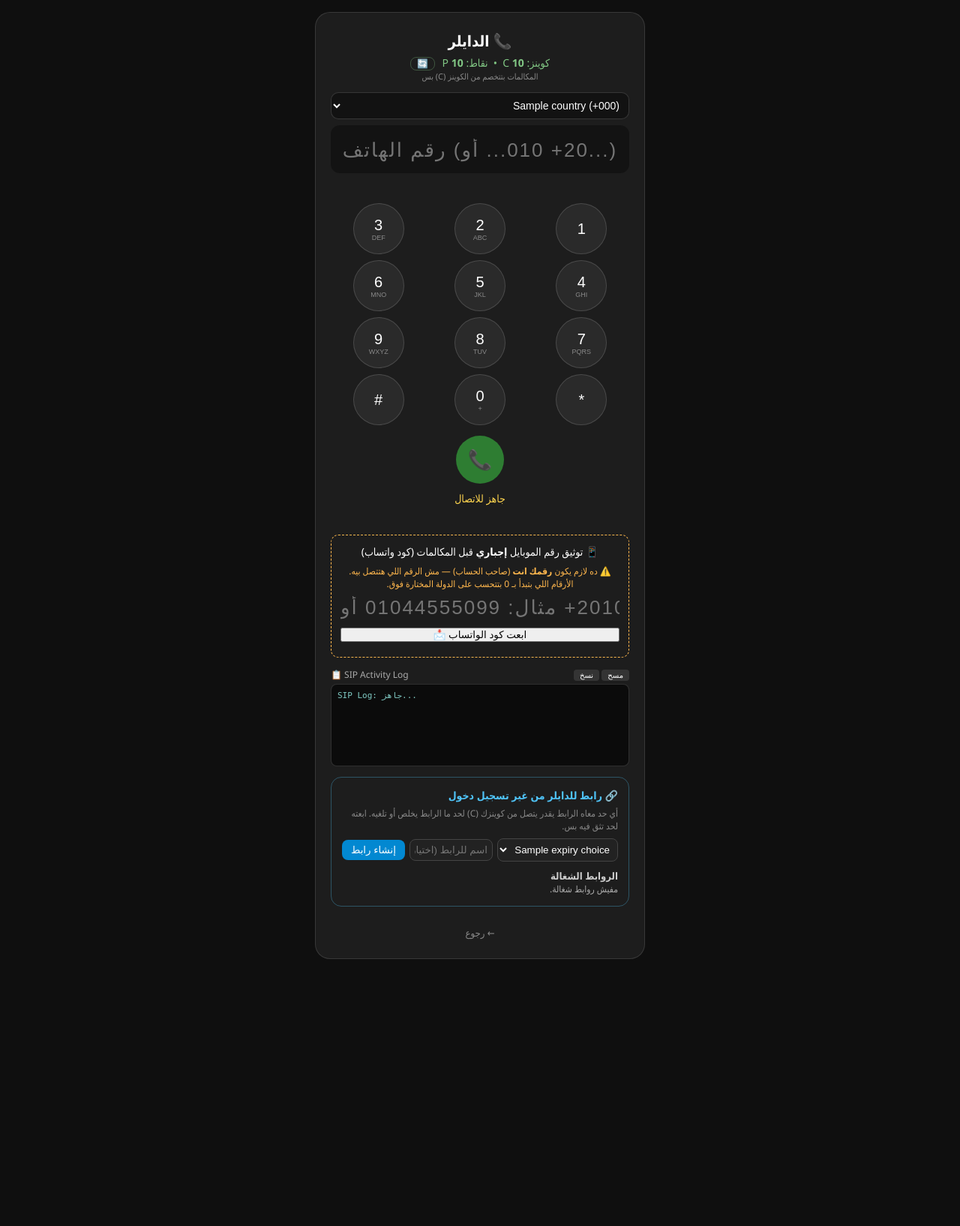
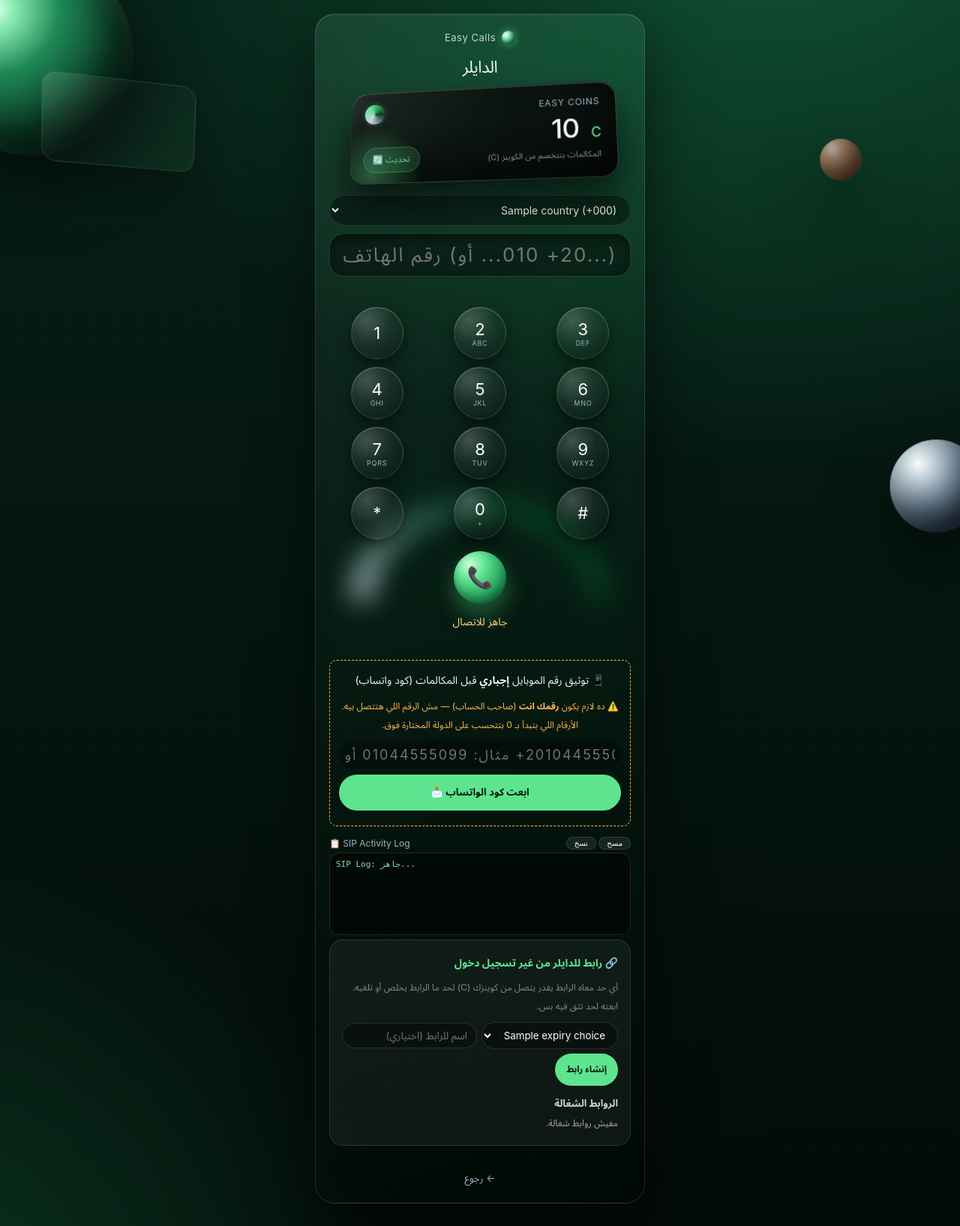
Before and after one commit to abdalrahmanismail340-droid/Esimeasy, a Flask app: template templates/dialer.html in a window 1280 px wide. Shown: the whole page at 75% size. Before the commit the page ends 1279 px from the top, so only its background shows below. Run offline with Flask 3, Linux system fonts and the light colour scheme; the template is opened without the code that fills it: most values are stand-ins (such as "Sample title", 1, 10 or a date in 2020).

Commit message:
New Plasma-style 3D look; show Coins (C) only
- static/plasma.css + _scene.html: deep racing-green theme, glossy CSS-3D orbs/ring/glass slab
  (pure CSS, no WebGL or external assets; animations off with prefers-reduced-motion)
- glossy tilted 3D Easy Coins card on login, dashboard and dialer (pointer tilt via static/plasma.js)
- 3D keypad / call buttons; keypad forced LTR so it reads 1-2-3 in the RTL page
- Points (P) removed from the UI everywhere
- no call / SIP logic changes

```diff
--- a/app.py
+++ b/app.py
@@ -462,7 +462,6 @@ def dialer():
         key=lambda c: c["name"])
     return render_template("dialer.html", user=ctx["user"],
                            balance=esim.get("remainCallPoint", 0),
-                           points=esim.get("remainPoint"),
                            countries=countries,
                            phone_authenticated=ctx["phone_auth"],
                            shared=ctx["mode"] == "link",
--- /dev/null
+++ b/static/plasma.css
@@ -0,0 +1,114 @@
+/* Plasma-One-inspired theme: deep racing green, glossy 3D shapes, silver type.
+   Pure CSS 3D (no WebGL / no external assets) so it stays light on phones. */
+:root {
+  --bg0: #030b07; --bg1: #062016; --racing: #0b3d27; --racing2: #135c3b;
+  --silver: #c9d4dc; --silver-blue: #9fb3c4; --chamois: #b98b63;
+  --accent: #5ee38f; --accent-ink: #04210f; --danger: #ff6b6b; --warn: #ffd27a;
+  --glass: rgba(255,255,255,0.055); --glass-b: rgba(255,255,255,0.12);
+  --radius: 26px;
+}
+* { box-sizing: border-box; margin: 0; padding: 0; }
+html { background: var(--bg0); }
+body {
+  font-family: "Inter", "SF Pro Display", "Segoe UI", "Noto Sans Arabic", Tahoma, sans-serif;
+  color: #f2f6f4; min-height: 100vh; display: flex; align-items: center; justify-content: center;
+  padding: 24px 0; overflow-x: hidden; -webkit-font-smoothing: antialiased;
+  background:
+    radial-gradient(120% 80% at 80% -10%, rgba(19,92,59,0.85), transparent 60%),
+    radial-gradient(90% 70% at -10% 110%, rgba(11,61,39,0.9), transparent 60%),
+    linear-gradient(180deg, var(--bg1), var(--bg0));
+}
+
+/* ---------- 3D background scene ---------- */
+.scene { position: fixed; inset: 0; z-index: 0; pointer-events: none; perspective: 900px; overflow: hidden; }
+.scene .orb, .scene .ring, .scene .slab { position: absolute; transform-style: preserve-3d; will-change: transform; }
+.orb {
+  border-radius: 50%;
+  background: radial-gradient(circle at 32% 28%, #e9fff3 0%, #8ff0b6 9%, #1f8a57 32%, #0b3d27 62%, #03140c 100%);
+  box-shadow: inset -18px -24px 50px rgba(0,0,0,0.55), inset 10px 12px 30px rgba(255,255,255,0.18), 0 40px 80px rgba(0,0,0,0.5);
+}
+.orb.o1 { width: 260px; height: 260px; top: -70px; left: -80px; animation: floatA 14s ease-in-out infinite; }
+.orb.o2 { width: 120px; height: 120px; bottom: 9%; right: -30px; animation: floatB 11s ease-in-out infinite;
+  background: radial-gradient(circle at 30% 25%, #ffffff 0%, #d6e2ea 12%, #8aa0b2 38%, #33465a 70%, #0d1720 100%); }
+.orb.o3 { width: 54px; height: 54px; top: 22%; right: 12%; animation: floatA 9s ease-in-out infinite reverse;
+  background: radial-gradient(circle at 30% 25%, #fff3e6 0%, #e2b48b 20%, #9a6a44 55%, #3a2414 100%); }
+.ring {
+  width: 340px; height: 340px; bottom: -150px; left: 50%; margin-left: -170px; border-radius: 50%;
+  border: 28px solid transparent;
+  background: conic-gradient(from 0deg, #0b3d27, #5ee38f, #c9d4dc, #135c3b, #0b3d27) border-box;
+  -webkit-mask: linear-gradient(#000 0 0) padding-box, linear-gradient(#000 0 0);
+  -webkit-mask-composite: xor; mask-composite: exclude;
+  filter: drop-shadow(0 30px 40px rgba(0,0,0,0.6));
+  animation: spinRing 26s linear infinite; opacity: 0.85;
+}
+.slab {
+  width: 180px; height: 112px; top: 14%; left: 6%; border-radius: 18px;
+  background: linear-gradient(135deg, rgba(255,255,255,0.22), rgba(255,255,255,0.02) 40%, rgba(94,227,143,0.15));
+  border: 1px solid rgba(255,255,255,0.18); backdrop-filter: blur(2px);
+  box-shadow: 0 30px 60px rgba(0,0,0,0.45); animation: tumble 18s ease-in-out infinite; opacity: 0.55;
+}
+@keyframes floatA { 0%,100% { transform: translate3d(0,0,0) } 50% { transform: translate3d(18px,26px,40px) } }
+@keyframes floatB { 0%,100% { transform: translate3d(0,0,0) } 50% { transform: translate3d(-22px,-30px,30px) } }
+@keyframes spinRing { from { transform: rotateX(68deg) rotateZ(0) } to { transform: rotateX(68deg) rotateZ(360deg) } }
+@keyframes tumble { 0%,100% { transform: rotateX(18deg) rotateY(-24deg) rotateZ(-8deg) } 50% { transform: rotateX(-10deg) rotateY(22deg) rotateZ(6deg) translateZ(30px) } }
+@media (max-width: 520px) { .orb.o1 { width: 150px; height: 150px; top: -30px; left: -50px; } .orb.o2 { width: 90px; height: 90px; right: -20px; bottom: 4%; } .orb.o3 { top: 46%; right: -14px; } .slab { display: none; } .ring { width: 260px; height: 260px; margin-left: -130px; bottom: -150px; } }
+@media (prefers-reduced-motion: reduce) { .scene * { animation: none !important; } }
+
+/* ---------- surfaces ---------- */
+.card {
+  position: relative; z-index: 1; width: 92%; max-width: 440px; padding: 30px 22px 22px; text-align: center;
+  border-radius: var(--radius); background: linear-gradient(160deg, rgba(255,255,255,0.09), rgba(255,255,255,0.025) 45%, rgba(0,0,0,0.25));
+  border: 1px solid var(--glass-b); backdrop-filter: blur(18px) saturate(140%); -webkit-backdrop-filter: blur(18px) saturate(140%);
+  box-shadow: 0 30px 80px rgba(0,0,0,0.55), inset 0 1px 0 rgba(255,255,255,0.12);
+}
+h1 { font-weight: 400; font-size: 28px; letter-spacing: -0.02em; line-height: 1.15; margin-bottom: 6px; }
+h1 b { font-weight: 600; }
+.sub { color: var(--silver-blue); font-size: 14px; margin-bottom: 20px; }
+.brand { display: inline-flex; align-items: center; gap: 8px; font-size: 13px; color: var(--silver); letter-spacing: .04em; margin-bottom: 18px; }
+.brand i { width: 18px; height: 18px; border-radius: 50%; display: inline-block;
+  background: radial-gradient(circle at 30% 30%, #fff, #8ff0b6 25%, #135c3b 70%); box-shadow: 0 0 12px rgba(94,227,143,0.6); }
+
+/* glossy 3D balance card */
+.pcard-wrap { perspective: 1000px; margin: 4px auto 18px; max-width: 360px; }
+.pcard {
+  position: relative; border-radius: 22px; padding: 18px 20px; min-height: 150px; text-align: right; overflow: hidden;
+  background: linear-gradient(140deg, #1d2a24 0%, #0c1511 45%, #050907 100%);
+  border: 1px solid rgba(255,255,255,0.14);
+  box-shadow: 0 28px 50px rgba(0,0,0,0.6), inset 0 1px 0 rgba(255,255,255,0.18), inset 0 -20px 40px rgba(0,0,0,0.5);
+  transform: rotateX(14deg) rotateY(-10deg); transform-style: preserve-3d; transition: transform .25s ease-out;
+}
+.pcard::before { /* moving gloss */
+  content: ""; position: absolute; inset: -40% -60%; pointer-events: none;
+  background: linear-gradient(115deg, transparent 40%, rgba(255,255,255,0.16) 48%, transparent 56%);
+  animation: gloss 7s ease-in-out infinite;
+}
+.pcard::after { /* emerald glow chip */
+  content: ""; position: absolute; width: 140px; height: 140px; left: -40px; bottom: -60px; border-radius: 50%;
+  background: radial-gradient(circle, rgba(94,227,143,0.35), transparent 70%); pointer-events: none;
+}
+@keyframes gloss { 0%,100% { transform: translateX(-30%) } 50% { transform: translateX(30%) } }
+@media (prefers-reduced-motion: reduce) { .pcard::before { animation: none; } .pcard { transform: none; } }
+.pcard .label { font-size: 12px; color: var(--silver-blue); letter-spacing: .06em; }
+.pcard .amount { font-size: 40px; font-weight: 500; letter-spacing: -0.02em; margin: 6px 0 2px; direction: ltr; text-align: right; }
+.pcard .amount small { font-size: 18px; color: var(--accent); margin-left: 6px; }
+.pcard .hint { font-size: 11px; color: #7f938a; }
+.pcard .logo { position: absolute; top: 16px; left: 18px; width: 28px; height: 28px; border-radius: 50%;
+  background: conic-gradient(from 210deg, #c9d4dc, #5ee38f, #0b3d27, #c9d4dc); box-shadow: 0 0 0 4px rgba(255,255,255,0.05); }
+.pcard .chip-row { position: absolute; bottom: 14px; left: 18px; font-size: 12px; color: #9fb3c4; direction: ltr; }
+
+/* buttons */
+.btn, button.btn { display: block; width: 100%; text-decoration: none; border: none; cursor: pointer; font: inherit;
+  font-size: 16px; font-weight: 600; padding: 15px 22px; border-radius: 999px; margin-bottom: 12px; transition: transform .15s, box-shadow .15s, background .15s; }
+.btn:active { transform: scale(0.98); }
+.btn.primary { background: var(--accent); color: var(--accent-ink); box-shadow: 0 10px 30px rgba(94,227,143,0.25), inset 0 1px 0 rgba(255,255,255,0.5); }
+.btn.dark { background: #0d0f0e; color: #fff; box-shadow: inset 0 1px 0 rgba(255,255,255,0.12), 0 8px 20px rgba(0,0,0,0.4); }
+.btn.ghost { background: rgba(255,255,255,0.06); color: var(--silver); border: 1px solid var(--glass-b); font-weight: 400; font-size: 14px; padding: 12px 18px; }
+.btn.danger { background: transparent; color: var(--danger); border: 1px solid rgba(255,107,107,0.35); font-weight: 400; font-size: 14px; padding: 12px 18px; }
+.chip { display: inline-flex; align-items: center; gap: 6px; padding: 4px 12px; border-radius: 999px; font-size: 12px;
+  background: rgba(94,227,143,0.12); color: var(--accent); border: 1px solid rgba(94,227,143,0.3); cursor: pointer; font-family: inherit; }
+.box { background: var(--glass); border: 1px solid var(--glass-b); border-radius: 18px; padding: 16px; margin-bottom: 16px; color: var(--silver); font-size: 14px; }
+.box.warn { color: var(--warn); border-color: rgba(255,210,122,0.3); }
+.muted { color: #7f938a; font-size: 12px; }
+a { color: var(--accent); }
+.avatar { width: 64px; height: 64px; border-radius: 50%; border: 2px solid rgba(255,255,255,0.25); margin-bottom: 10px; box-shadow: 0 10px 30px rgba(0,0,0,0.5); }
+input, select { font-family: inherit; }
--- /dev/null
+++ b/static/plasma.js
@@ -0,0 +1,13 @@
+// Subtle pointer tilt for the glossy balance card (skipped on reduced motion / touch).
+(() => {
+  if (matchMedia('(prefers-reduced-motion: reduce)').matches || matchMedia('(hover: none)').matches) return;
+  document.querySelectorAll('.pcard').forEach(card => {
+    const wrap = card.parentElement;
+    wrap.addEventListener('pointermove', e => {
+      const r = wrap.getBoundingClientRect();
+      const x = (e.clientX - r.left) / r.width - 0.5, y = (e.clientY - r.top) / r.height - 0.5;
+      card.style.transform = `rotateX(${(-y * 18).toFixed(1)}deg) rotateY(${(x * 22).toFixed(1)}deg)`;
+    });
+    wrap.addEventListener('pointerleave', () => { card.style.transform = ''; });
+  });
+})();
--- /dev/null
+++ b/templates/_scene.html
@@ -0,0 +1 @@
+<div class="scene" aria-hidden="true"><div class="orb o1"></div><div class="orb o2"></div><div class="orb o3"></div><div class="slab"></div><div class="ring"></div></div>
--- a/templates/_share_links.html
+++ b/templates/_share_links.html
@@ -1,12 +1,12 @@
-<div class="share-box" style="margin:14px 0;padding:14px;border:1px solid #4fc3f755;border-radius:14px;text-align:right;font-size:14px;color:#ccc;">
-  <div style="font-weight:700;color:#4fc3f7;margin-bottom:6px;">🔗 رابط للدايلر من غير تسجيل دخول</div>
+<div class="share-box box" style="text-align:right;margin-top:6px;">
+  <div style="font-weight:700;color:var(--accent);margin-bottom:6px;">🔗 رابط للدايلر من غير تسجيل دخول</div>
   <div style="font-size:12px;color:#888;margin-bottom:8px;">أي حد معاه الرابط يقدر يتصل من كوينزك (C) لحد ما الرابط يخلص أو تلغيه. ابعته لحد تثق فيه بس.</div>
   <div style="display:flex;gap:6px;flex-wrap:wrap;align-items:center;">
-    <select id="shareHours" style="padding:6px;border-radius:8px;background:#222;color:#fff;border:1px solid #444;">
+    <select id="shareHours" style="padding:6px;border-radius:8px;background:rgba(0,0,0,0.35);color:#fff;border:1px solid var(--glass-b);border-radius:999px;padding:8px 12px;">
       {% for h, name in expiry_choices.items() %}<option value="{{ h }}"{% if h == default_hours %} selected{% endif %}>{{ name }}</option>{% endfor %}
     </select>
-    <input id="shareLabel" maxlength="40" placeholder="اسم للرابط (اختياري)" style="flex:1;min-width:110px;padding:6px;border-radius:8px;background:#222;color:#fff;border:1px solid #444;">
-    <button type="button" id="shareGen" style="padding:6px 12px;border-radius:8px;border:none;background:#0288d1;color:#fff;cursor:pointer;">إنشاء رابط</button>
+    <input id="shareLabel" maxlength="40" placeholder="اسم للرابط (اختياري)" style="flex:1;min-width:110px;padding:6px;border-radius:8px;background:rgba(0,0,0,0.35);color:#fff;border:1px solid var(--glass-b);border-radius:999px;padding:8px 12px;">
+    <button type="button" id="shareGen" class="chip" style="background:var(--accent);color:var(--accent-ink);font-weight:600;padding:8px 14px;">إنشاء رابط</button>
   </div>
   <div id="shareOut" style="display:none;margin-top:8px;">
     <input id="shareUrl" readonly style="width:100%;direction:ltr;padding:6px;border-radius:8px;background:#111;color:#81c784;border:1px solid #333;font-size:12px;">
--- a/templates/dialer.html
+++ b/templates/dialer.html
@@ -4,41 +4,55 @@
 <meta charset="UTF-8">
 <meta name="viewport" content="width=device-width, initial-scale=1.0">
 <title>الدايلر — مكالمة حقيقية</title>
+<link rel="stylesheet" href="{{ url_for('static', filename='plasma.css') }}">
+<meta name="theme-color" content="#062016">
 <style>
-  * { box-sizing: border-box; margin: 0; padding: 0; }
-  body { font-family: 'Segoe UI', Tahoma, sans-serif; background: #0f0f0f; min-height: 100vh; display: flex; align-items: center; justify-content: center; color: #fff; padding: 16px 0; }
-  .card { background: rgba(255,255,255,0.06); border: 1px solid rgba(255,255,255,0.12); border-radius: 20px; padding: 24px 20px; text-align: center; max-width: 440px; width: 95%; }
-  h1 { font-size: 20px; margin-bottom: 6px; }
-  .balance { color: #81c784; font-size: 14px; margin-bottom: 14px; }
-  .display { background: rgba(0,0,0,0.35); border-radius: 12px; padding: 14px; font-size: 26px; letter-spacing: 2px; min-height: 60px; margin-bottom: 8px; direction: ltr; overflow-x: auto; white-space: nowrap; }
-  .country { font-size: 14px; color: #ff6b35; margin-bottom: 12px; min-height: 20px; }
-  .pad { display: grid; grid-template-columns: repeat(3, 1fr); gap: 8px; margin-bottom: 14px; }
-  .pad button { font-size: 20px; padding: 10px 0; border-radius: 50%; border: 1px solid rgba(255,255,255,0.15); background: rgba(255,255,255,0.06); color: #fff; cursor: pointer; aspect-ratio: 1; max-width: 68px; margin: 0 auto; width: 100%; }
-  .pad button:active { background: rgba(255,255,255,0.2); }
-  .pad button small { display: block; font-size: 9px; color: #888; }
-  .actions { display: flex; gap: 12px; justify-content: center; margin-bottom: 10px; }
-  .call-btn { width: 64px; height: 64px; border-radius: 50%; border: none; font-size: 26px; cursor: pointer; background: #2e7d32; color: #fff; }
-  .hang-btn { width: 64px; height: 64px; border-radius: 50%; border: none; font-size: 26px; cursor: pointer; background: #c62828; color: #fff; display: none; }
-  .status { font-size: 14px; color: #ffd54f; min-height: 22px; margin-bottom: 6px; word-break: break-word; }
-  .timer { font-size: 15px; color: #81c784; min-height: 20px; direction: ltr; }
+  body { align-items: flex-start; padding: 18px 0 30px; }
+  .card { padding: 22px 18px 18px; }
+  h1 { font-size: 22px; margin-bottom: 12px; }
+  .pcard { min-height: 128px; }
+  .pcard .amount { font-size: 36px; }
+  .display { background: rgba(0,0,0,0.38); border: 1px solid var(--glass-b); border-radius: 20px; padding: 12px; min-height: 58px; margin-bottom: 8px; direction: ltr; overflow-x: auto; white-space: nowrap; box-shadow: inset 0 6px 16px rgba(0,0,0,0.45); }
+  .country { font-size: 14px; color: var(--accent); margin-bottom: 12px; min-height: 20px; }
+  .pad { display: grid; grid-template-columns: repeat(3, 1fr); gap: 10px; margin-bottom: 16px; direction: ltr; }
+  .pad button { font-family: inherit; font-size: 22px; font-weight: 400; border-radius: 50%; aspect-ratio: 1; max-width: 70px; width: 100%; margin: 0 auto; cursor: pointer; color: #fff;
+    border: 1px solid rgba(255,255,255,0.14);
+    background: radial-gradient(circle at 30% 25%, rgba(255,255,255,0.22), rgba(255,255,255,0.05) 45%, rgba(0,0,0,0.25));
+    box-shadow: 0 8px 18px rgba(0,0,0,0.45), inset 0 1px 0 rgba(255,255,255,0.2); transition: transform .08s; }
+  .pad button:active { transform: translateY(2px) scale(0.96); background: radial-gradient(circle at 30% 25%, rgba(94,227,143,0.5), rgba(19,92,59,0.4) 60%); }
+  .pad button small { display: block; font-size: 9px; color: var(--silver-blue); letter-spacing: .08em; }
+  .actions { display: flex; gap: 14px; justify-content: center; margin-bottom: 10px; }
+  .call-btn, .hang-btn { width: 70px; height: 70px; border-radius: 50%; border: none; font-size: 28px; cursor: pointer; color: #fff; }
+  .call-btn { background: radial-gradient(circle at 30% 25%, #c9ffd9, #5ee38f 30%, #138a4a 75%); box-shadow: 0 14px 30px rgba(94,227,143,0.35), inset 0 -6px 12px rgba(0,0,0,0.25); }
+  .hang-btn { display: none; background: radial-gradient(circle at 30% 25%, #ffd0d0, #ff6b6b 30%, #a11d1d 75%); box-shadow: 0 14px 30px rgba(255,107,107,0.35), inset 0 -6px 12px rgba(0,0,0,0.25); }
+  .status { font-size: 14px; color: var(--warn); min-height: 22px; margin-bottom: 6px; word-break: break-word; }
+  .timer { font-size: 16px; color: var(--accent); min-height: 20px; direction: ltr; }
   .log-container { margin-top: 14px; text-align: left; direction: ltr; }
-  .log-header { display: flex; justify-content: space-between; align-items: center; margin-bottom: 4px; font-size: 12px; color: #aaa; }
-  .log-header button { background: rgba(255,255,255,0.1); border: none; color: #fff; padding: 2px 8px; border-radius: 4px; cursor: pointer; font-size: 10px; }
-  .sip-log { background: rgba(0,0,0,0.6); border: 1px solid rgba(255,255,255,0.15); border-radius: 8px; padding: 8px; font-family: monospace; font-size: 11px; color: #80cbc4; height: 110px; overflow-y: auto; white-space: pre-wrap; word-break: break-all; }
-  .back { display: inline-block; margin-top: 12px; color: #888; text-decoration: none; font-size: 13px; }
-  input.num { width: 100%; background: transparent; border: none; color: #fff; font-size: 26px; text-align: center; letter-spacing: 2px; outline: none; direction: ltr; }
-  select.picker { width: 100%; background: rgba(0,0,0,0.35); color: #fff; border: 1px solid rgba(255,255,255,0.15); border-radius: 10px; padding: 8px; font-size: 14px; margin-bottom: 8px; }
-  .auth-ok { font-size: 13px; color: #81c784; margin: 8px 0; }
-  .auth-ok a { color: #ffb74d; cursor: pointer; text-decoration: underline; }
-  .refresh { background: none; border: 1px solid #81c78455; color: #81c784; border-radius: 8px; padding: 1px 8px; cursor: pointer; font-size: 12px; margin-right: 6px; }
+  .log-header { display: flex; justify-content: space-between; align-items: center; margin-bottom: 4px; font-size: 12px; color: var(--silver-blue); }
+  .log-header button { background: rgba(255,255,255,0.08); border: 1px solid var(--glass-b); color: #fff; padding: 2px 10px; border-radius: 999px; cursor: pointer; font-size: 10px; }
+  .sip-log { background: rgba(0,0,0,0.5); border: 1px solid var(--glass-b); border-radius: 14px; padding: 8px; font-family: ui-monospace, monospace; font-size: 11px; color: #8fd9b0; height: 110px; overflow-y: auto; white-space: pre-wrap; word-break: break-all; }
+  .back { display: inline-block; margin-top: 14px; color: var(--silver-blue); text-decoration: none; font-size: 13px; }
+  input.num { width: 100%; background: transparent; border: none; color: #fff; font-size: 26px; text-align: center; letter-spacing: 2px; outline: none; direction: ltr; font-family: inherit; }
+  select.picker { width: 100%; background: rgba(0,0,0,0.38); color: #fff; border: 1px solid var(--glass-b); border-radius: 999px; padding: 10px 14px; font-size: 14px; margin-bottom: 10px; }
+  .auth-ok { font-size: 13px; color: var(--accent); margin: 8px 0; }
+  .auth-ok a { color: var(--warn); cursor: pointer; text-decoration: underline; }
+  .auth-box button { font-family: inherit; background: var(--accent); color: var(--accent-ink); border: none; border-radius: 999px; padding: 10px; font-weight: 600; cursor: pointer; }
+  .auth-box input.num { background: rgba(0,0,0,0.35); border-radius: 999px; font-size: 18px; padding: 8px; }
 </style>
 </head>
 <body>
+{% include "_scene.html" %}
 <div class="card">
-  <h1>📞 الدايلر</h1>
+  <div class="brand"><i></i> Easy Calls</div>
+  <h1>الدايلر</h1>
   {% if shared %}<div style="font-size:12px;color:#4fc3f7;margin-bottom:6px;">🔗 {{ user.name }} — صالح لحد <span id="linkExp" data-t="{{ link_expires_at }}"></span></div>{% endif %}
-  <div class="balance">كوينز: <b id="balance">{{ balance }}</b> C &nbsp;•&nbsp; نقاط: <b id="points">{{ points if points is not none else '—' }}</b> P <button class="refresh" id="refreshBtn" type="button" title="تحديث الرصيد">🔄</button>
-    <div style="font-size:11px;color:#888;">المكالمات بتتخصم من الكوينز (C) بس</div></div>
+  <div class="pcard-wrap"><div class="pcard">
+    <div class="logo"></div>
+    <div class="label">EASY COINS</div>
+    <div class="amount"><span id="balance">{{ balance }}</span> <small>C</small></div>
+    <div class="hint">المكالمات بتتخصم من الكوينز (C)</div>
+    <div class="chip-row"><button class="chip" id="refreshBtn" type="button" title="تحديث الرصيد">🔄 تحديث</button></div>
+  </div></div>
   <select class="picker" id="countryPicker" title="الدولة (للأرقام المحلية اللي بتبدأ بـ 0)">
     {% for c in countries %}<option value="{{ c.code }}"{% if c.code == '20' %} selected{% endif %}>{{ c.name }} (+{{ c.code }})</option>{% endfor %}
   </select>
@@ -174,7 +188,6 @@ function currentCoins() {
 }
 function showBalances(info) {
   if (info && info.coins !== undefined && info.coins !== null) balanceEl.textContent = info.coins;
-  if (info && info.points !== undefined && info.points !== null) document.getElementById('points').textContent = info.points;
 }
 // networkTp like the official app: NT0001 Wi-Fi, NT0003 mobile data (NT0001 when unknown)
 function networkTp() {
@@ -190,7 +203,6 @@ async function refreshBalance() {
     const j = await r.json();
     if (r.ok) {
       balanceEl.textContent = j.coins;
-      document.getElementById('points').textContent = j.points;
       return true;
     }
     logSip('Balance refresh failed: ' + (j.error || r.status));
@@ -872,5 +884,6 @@ callBtn.onclick = async () => {
   }
 };
 </script>
+<script src="{{ url_for('static', filename='plasma.js') }}"></script>
 </body>
 </html>
```
Also changed, not shown: templates/dashboard.html (+20 -31 lines), templates/login.html (+18 -15 lines), templates/share_open.html (+6 -7 lines), README.md.
